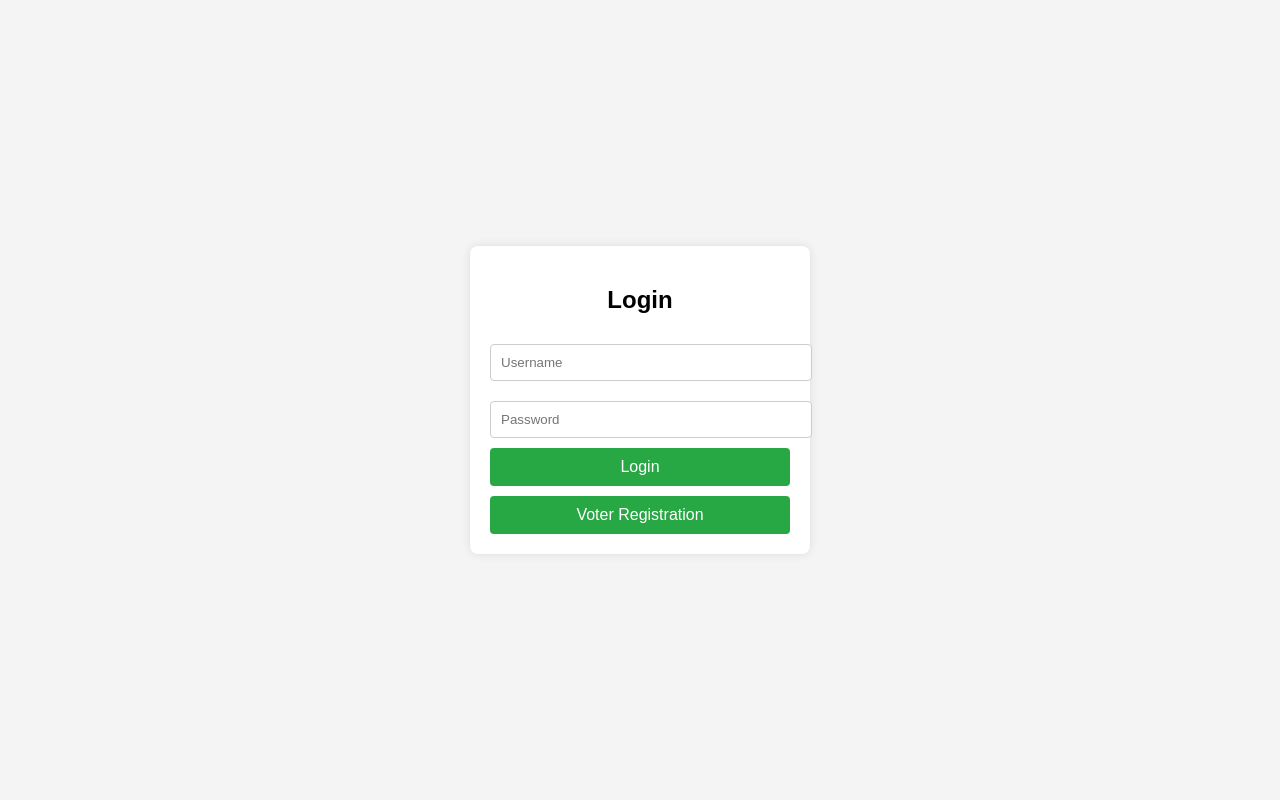
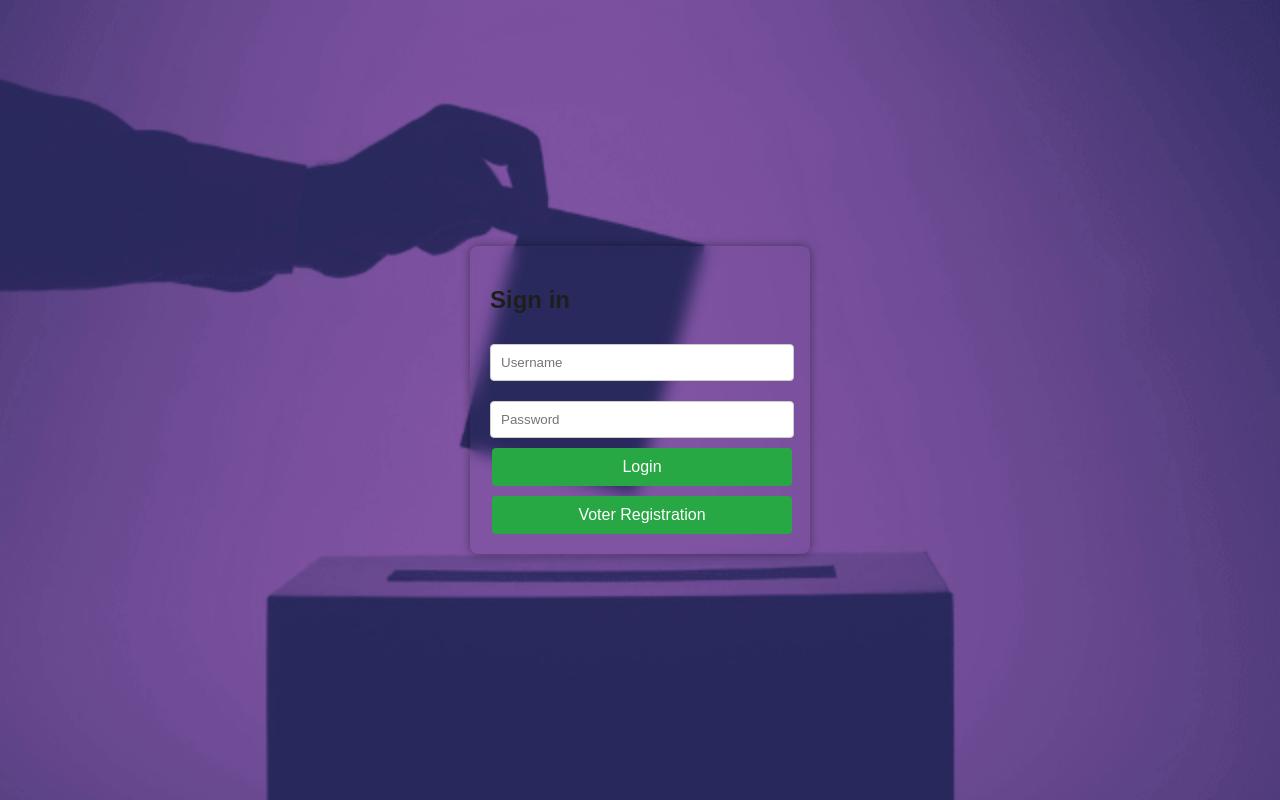
Before and after one commit to if-then-els/election, a website: page public/index.html in a window 1280 px wide. Drawn offline with Linux system fonts and the light colour scheme.

Commit message:
updated background sign up and sign in

```diff
--- a/public/css/style.css
+++ b/public/css/style.css
@@ -1,7 +1,10 @@
 
         body {
             font-family: Arial, sans-serif;
-            background-color: #f4f4f4;
+            background-image: url(../images/bg.png);
+            background-position: center;
+            background-size: cover;
+            background-repeat: no-repeat;
             display: flex;
             justify-content: center;
             align-items: center;
@@ -9,24 +12,27 @@
             margin: 0;
         }
         .signup-container {
-            background-color: #fff;
+            background-image: url(..images/bg.png);
+            backdrop-filter: blur(5px);
             padding: 20px;
             border-radius: 8px;
-            box-shadow: 0 0 10px rgba(0, 0, 0, 0.1);
+            box-shadow: 0 0 10px rgba(0, 0, 0, 0.4);
             width: 300px;
         }
         .signup-container h2 {
             margin-bottom: 20px;
-            color: #333;
+            color: #1f1e1e;
         }
         .signup-container input[type="text"],
         .signup-container input[type="email"],
         .signup-container input[type="password"] {
-            width: 100%;
+            width: 88%;
             padding: 10px;
-            margin: 10px 0;
+             margin: 10px;
+            margin-left: 8px;
             border: 1px solid #ccc;
             border-radius: 4px;
+
         }
         .signup-container button {
             width: 100%;
@@ -37,7 +43,9 @@
             color: #fff;
             font-size: 16px;
             cursor: pointer;
+            margin-bottom: 15px;
         }
+
         .signup-container button:hover {
             background-color: #218838;
         }
--- a/public/index.html
+++ b/public/index.html
@@ -7,7 +7,10 @@
     <style>
         body {
             font-family: Arial, sans-serif;
-            background-color: #f4f4f4;
+           background-image: url(images/bg.png);
+            background-repeat: no-repeat;
+            background-position: center;
+           background-size: cover;
             display: flex;
             justify-content: center;
             align-items: center;
@@ -15,19 +18,23 @@
             margin: 0;
         }
         .login-container {
-            background-color: #fff;
+            background-image: url(images/bg.png);
+            backdrop-filter: blur(8px);
+            background-repeat: no-repeat;
+            background-size: 0;
             padding: 20px;
             border-radius: 8px;
-            box-shadow: 0 0 10px rgba(0, 0, 0, 0.1);
+            box-shadow: 0 0 10px rgba(0, 0, 0, 0.4);
             width: 300px;
-            text-align: center;
+
         }
         .login-container h2 {
             margin-bottom: 20px;
+            color: #1f1e1e;
         }
         .login-container input[type="text"],
         .login-container input[type="password"] {
-            width: 100%;
+            width: 94%;
             padding: 10px;
             margin: 10px 0;
             border: 1px solid #ccc;
@@ -42,6 +49,7 @@
             color: #fff;
             font-size: 16px;
             cursor: pointer;
+            margin-left: 2px;
         }
         .login-container button:hover {
             background-color: #218838;
@@ -57,7 +65,7 @@
 </head>
 <body>
     <div class="login-container">
-        <h2>Login</h2>
+        <h2>Sign in</h2>
         <form>
             <input type="text" placeholder="Username" required>
             <input type="password" placeholder="Password" required>
```
Also changed, not shown: public/signup.html (+1 -1 lines), public/images/bg.png (added).
